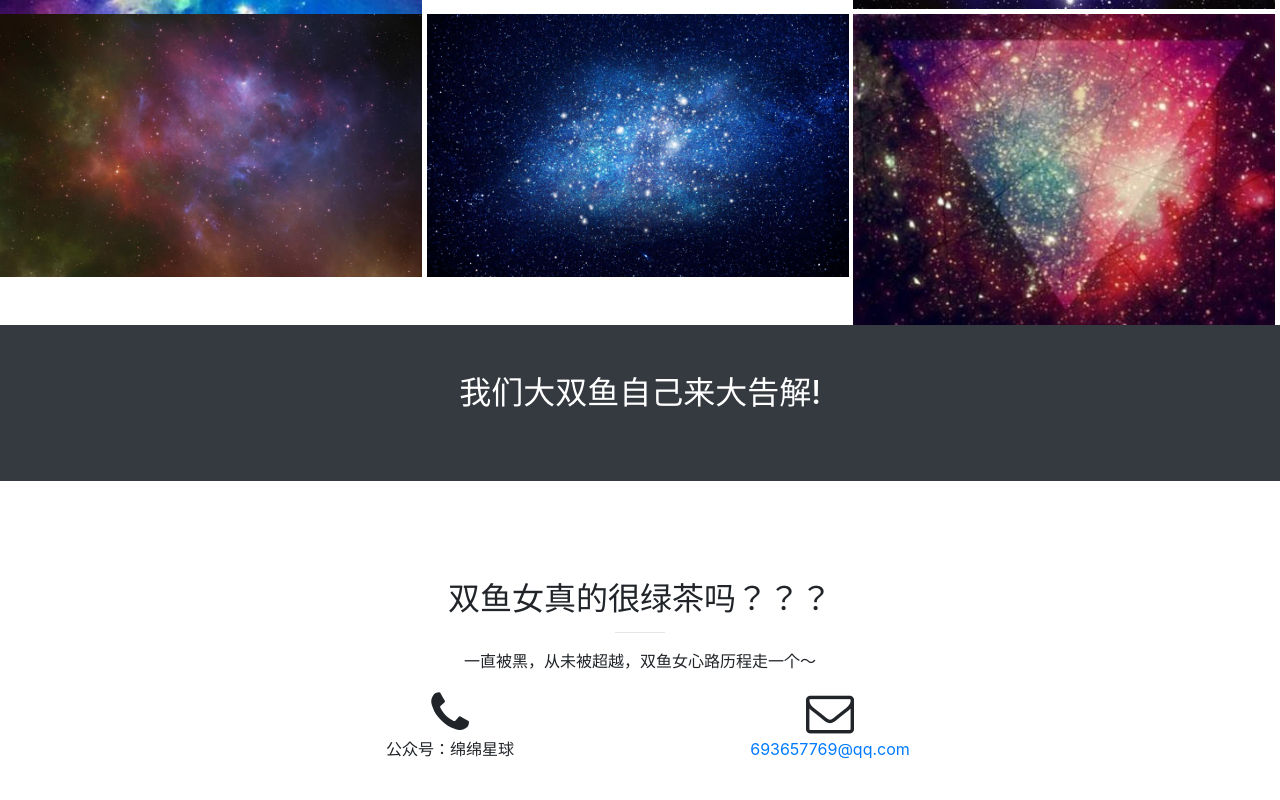
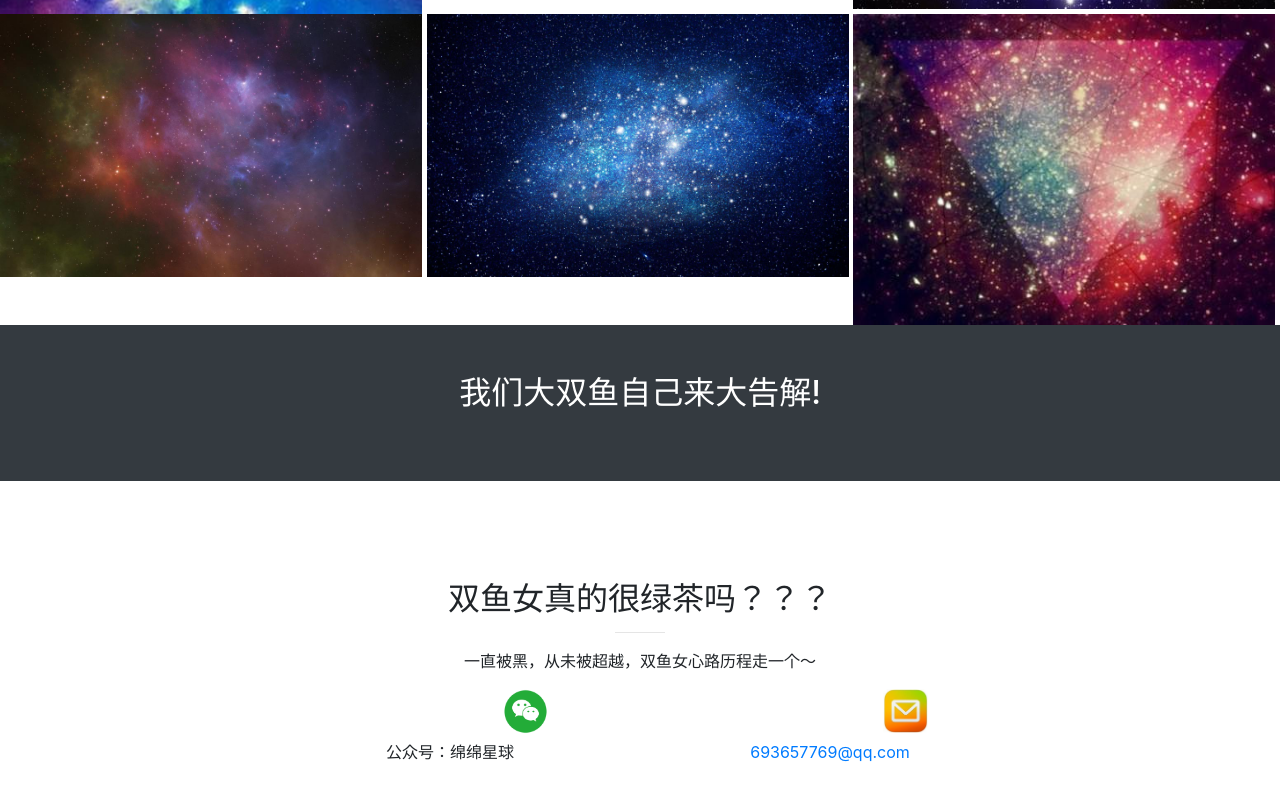
Before and after one commit to Amiko123/assignment, a website with bundled scripts: page index.html in a window 1280 px wide. Shown: the part 1864-2664 px from the top of the page. Built offline with nearby package versions, Linux system fonts and the light colour scheme.

Commit message:
小图标

```diff
--- a/css/index.css
+++ b/css/index.css
@@ -2,3 +2,26 @@
   height: 200px;
   width: 422px;
 }
+.mmy-wechat{
+  display: block;
+  width: 45px;
+  height: 45px;
+
+  background-image: url(../img/wechat.png);
+  background-size: contain;
+  background-repeat: no-repeat;
+  margin-left: 150px;
+
+
+}
+
+.mmy-email{
+  display: block;
+  width: 45px;
+  height: 45px;
+
+  background-image: url(../img/email.jpg);
+  background-size: contain;
+  background-repeat: no-repeat;
+  margin-left: 150px;
+}
--- a/index.html
+++ b/index.html
@@ -236,11 +236,11 @@
         </div>
         <div class="row">
           <div class="col-lg-4 ml-auto text-center">
-            <i class="fa fa-phone fa-3x sr-contact"></i>
+            <i class="fa mmy-wechat fa-3x sr-contact"></i>
             <p>公众号：绵绵星球</p>
           </div>
           <div class="col-lg-4 mr-auto text-center">
-            <i class="fa fa-envelope-o fa-3x sr-contact"></i>
+            <i class="fa mmy-email fa-3x sr-contact"></i>
             <p>
               <a href="mailto:your-email@your-domain.com">693657769@qq.com</a>
             </p>
```
Also changed, not shown: img/email.jpg (added), img/wechat.png (added), u=4142848327,539166475&fm=26&gp=0.jpg (added), 2 other files.
